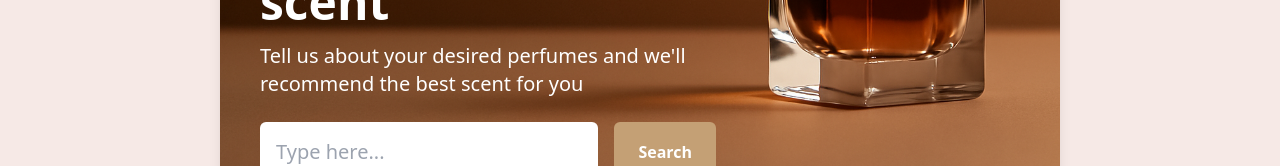
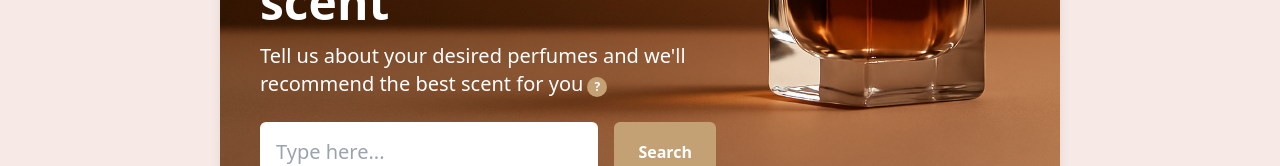
Before and after one commit to wasikjakub/perfume-sbert-app, a React (Create React App) app in the folder client/: page / in a window 1280 px wide. Shown: the part 564-730 px from the top of the page. Built offline with nearby package versions, Linux system fonts and the light colour scheme.

Commit message:
Added hint for hero component

```diff
--- a/client/src/components/features/Home/Hero.jsx
+++ b/client/src/components/features/Home/Hero.jsx
@@ -35,7 +35,7 @@ export default function Hero() {
             ${
               scrolled
                 ? "h-[260px] fixed top-0 z-20 cursor-pointer w-full md:w-[90%] lg:w-[70%]"
-                : "h-[650px] w-full md:w-[90%] lg:w-[70%]"
+                : "h-[calc(100vh-2rem)] max-h-[650px] w-full md:w-[90%] lg:w-[70%]"
             }
             flex flex-col justify-end
             left-0 right-0
@@ -61,6 +61,15 @@ export default function Hero() {
                 <p className="text-white mb-6 max-w-xl text-xl transition-opacity duration-300">
                   Tell us about your desired perfumes and we'll recommend the
                   best scent for you
+                  <span className="relative group inline-block align-baseline ml-1 cursor-pointer">
+                    <span className="inline-block w-5 h-5 rounded-full bg-[#c4a075] text-white text-xs font-bold text-center leading-5">
+                      ?
+                    </span>
+                    <span className="absolute bottom-full left-1/2 transform -translate-x-1/2 mb-2 w-[260px] bg-white text-black text-sm rounded-md shadow-md px-3 py-2 opacity-0 group-hover:opacity-100 transition-opacity duration-300 z-50 text-center">
+                      Describe any scent you can imagine in your words, for example:
+                      "I want vanilla perfumes with wooden notes for women"
+                    </span>
+                  </span>
                 </p>
               )}
               <div className="flex w-full max-w-full mt-4 gap-4">
```
